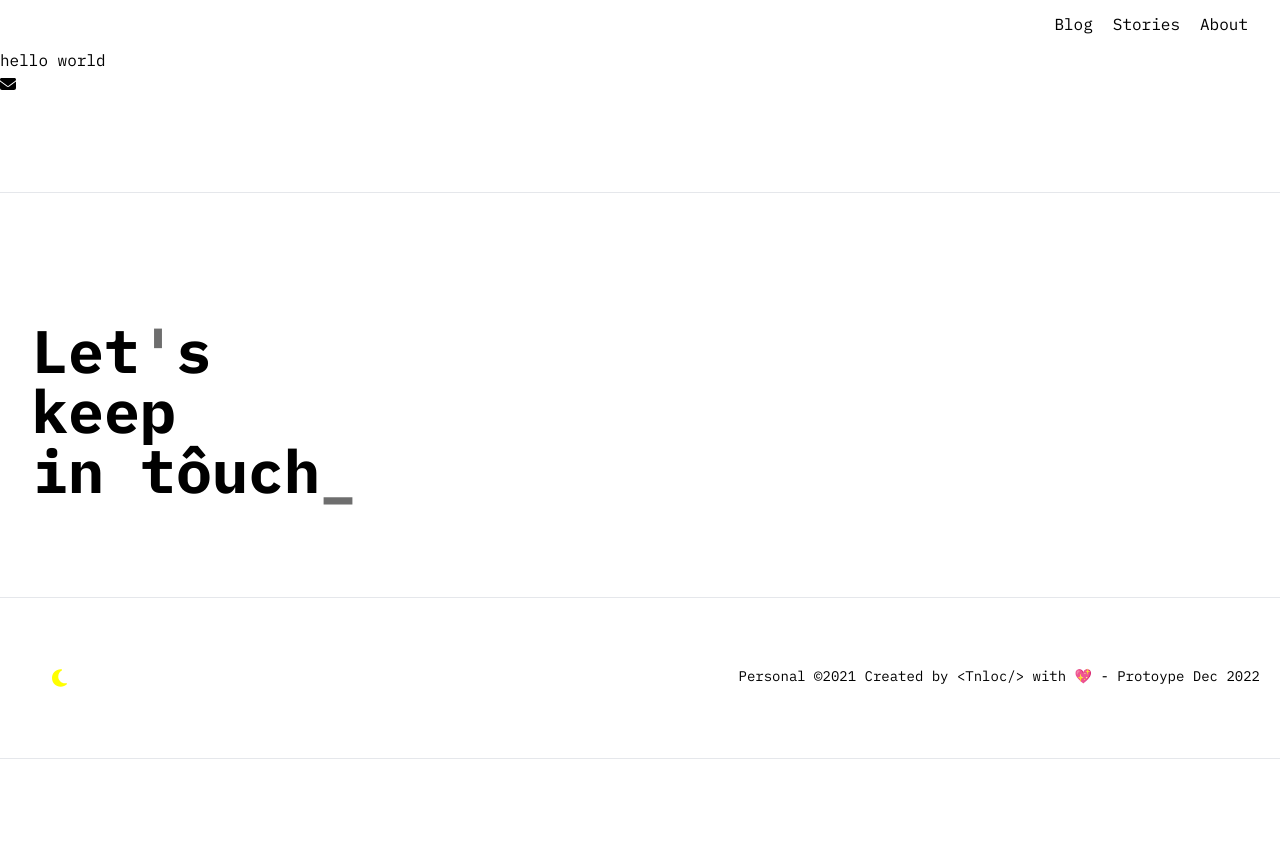
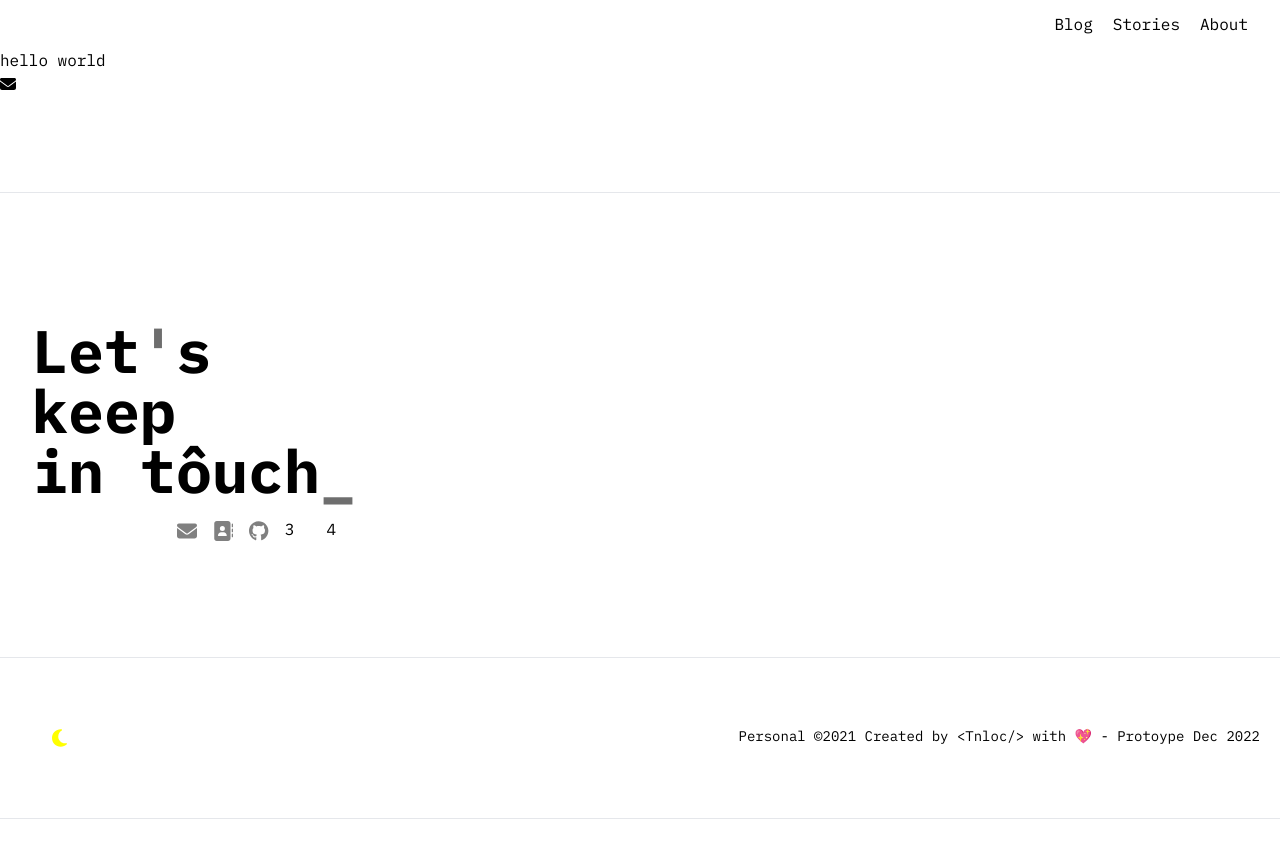
Before and after one commit to tanloc0598/internal-tnloc-persona-next, a Next.js app: page / in a window 1280 px wide. Shown: the top 858 px of the page. Before the commit the page ends 807 px from the top, so only its background shows below. Built offline with nearby package versions, Linux system fonts and the light colour scheme.

Commit message:
[update] footer - social bar

```diff
--- a/components/commons/footer.tsx
+++ b/components/commons/footer.tsx
@@ -1,6 +1,11 @@
 import LightSwitcher from "./lightSwitcher";
+import SocialBar from "./socialBar";
+import React from "react";
 
-export default function Footer() {
+const Footer = () => {
+
+  const author = '<Tnloc/>'
+
   return (
     <div className="mt-10">
       <div
@@ -26,9 +31,9 @@ export default function Footer() {
             >
               <span className="">in tôuch</span><span className="blink_me">_</span>
             </p>
-            <p className="subpixel-antialiased leading-none">
-              {/* <Social /> */}
-            </p>
+            <div className="subpixel-antialiased leading-none">
+              <SocialBar/>
+            </div>
           </div>
         </div>
         <hr className="mt-12 mb-12" />
@@ -49,7 +54,7 @@ export default function Footer() {
               <span
               ><a href="https://github.com/tanloc0598/tnloc-persona">
                   {/* {{$config.footer}} */}
-                  Personal ©2021 Created by {'<Tnloc/>'} with 💖 - Protoype Dec 2022
+                  Personal ©2021 Created by {author} with 💖 - Protoype Dec 2022
                 </a></span
               >
             </div>
@@ -61,3 +66,5 @@ export default function Footer() {
     </div>
   )
 }
+
+export default Footer
--- /dev/null
+++ b/components/commons/socialBar.tsx
@@ -0,0 +1,65 @@
+import { FontAwesomeIcon } from "@fortawesome/react-fontawesome";
+import { faAddressBook, faEnvelope } from "@fortawesome/free-solid-svg-icons"
+import { faGithub } from "@fortawesome/free-brands-svg-icons";
+const SocialBar = ()=>  {
+
+    return (
+        <>
+            {/* <div
+    className="flex justify-around m-5 md:grid-flow-row md:justify-end gap-4"
+  > */}
+  <div
+    className="flex justify-around m-5 md:grid-flow-row md:justify-end gap-4"
+  >
+
+    <div>
+      <a href="mailto:tnloc@outlook.com" target="_blank" rel="noreferrer">
+        <FontAwesomeIcon icon={faEnvelope} size="lg" color="grey" />
+      </a>
+    </div>
+    <div>
+      <a href="/contact" rel="noreferrer">
+        <FontAwesomeIcon
+            icon={faAddressBook}
+            size="lg"
+            color="grey"
+        />
+      </a>
+    </div>
+    <div>
+      <a href="https://github.com/tanloc0598" target="_blank" rel="noreferrer">
+        <FontAwesomeIcon icon={faGithub} size="lg" color="grey"
+      />
+      </a>
+    </div>
+    <div>
+      <a href="https://www.facebook.com/ngtnloc/" target="_blank" rel="noreferrer">
+        {/* <FontAwesomeIcon icon="['fab', 'facebook']" size="lg" color="grey" /> */}3
+      </a>
+    </div>
+    <div>
+      <a href="https://www.instagram.com/tnloc/" target="_blank" rel="noreferrer">
+        {/* <FontAwesomeIcon icon="['fab', 'instagram']" size="lg" color="grey"
+      /> */}
+      </a>
+    </div>
+    <div>
+      <a
+        href="https://www.linkedin.com/in/nguyen-tan-loc-46862a125/" rel="noreferrer"
+        target="_blank"
+      >
+        {/* <FontAwesomeIcon icon="['fab', 'linkedin']" size="lg" color="grey"
+      /> */}4
+      </a>
+    </div>
+    {/* <div>
+      <a href="/pgp/tnloc.txt" target="_blank">
+        <FontAwesomeIcon icon="['fab', 'linkedin']" size="lg" color="grey"
+      />5</a>
+    </div> */}
+  </div>
+        </>
+    )
+}
+
+export default SocialBar
```
